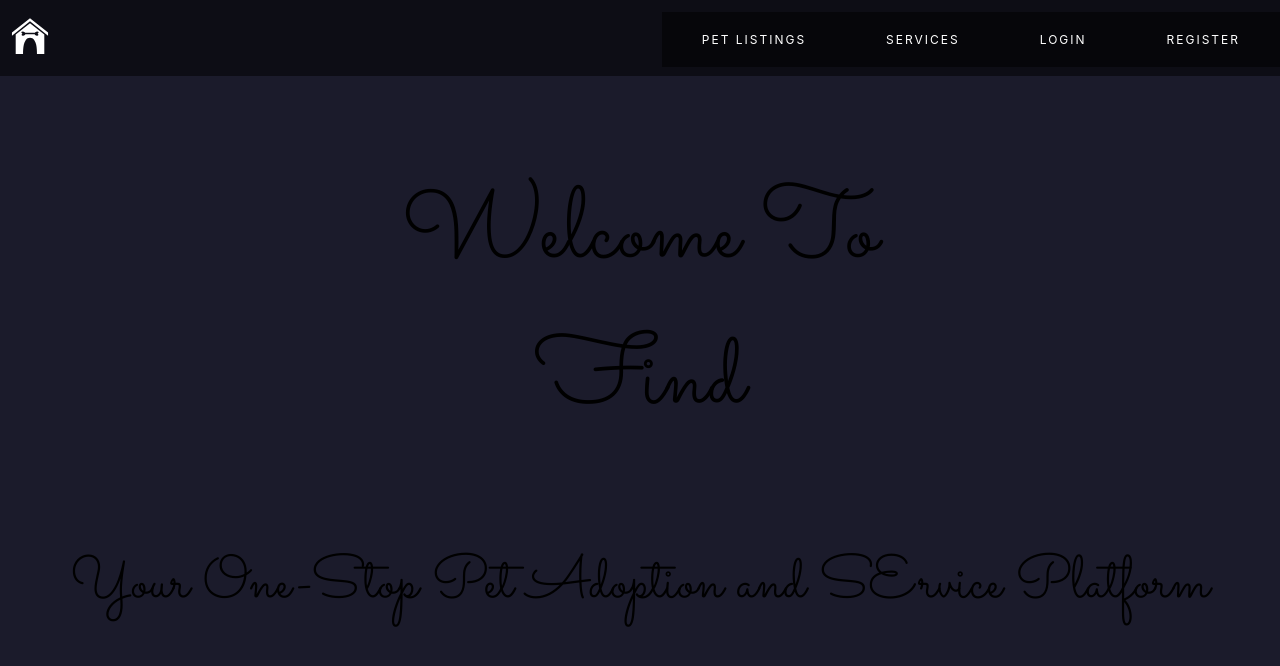
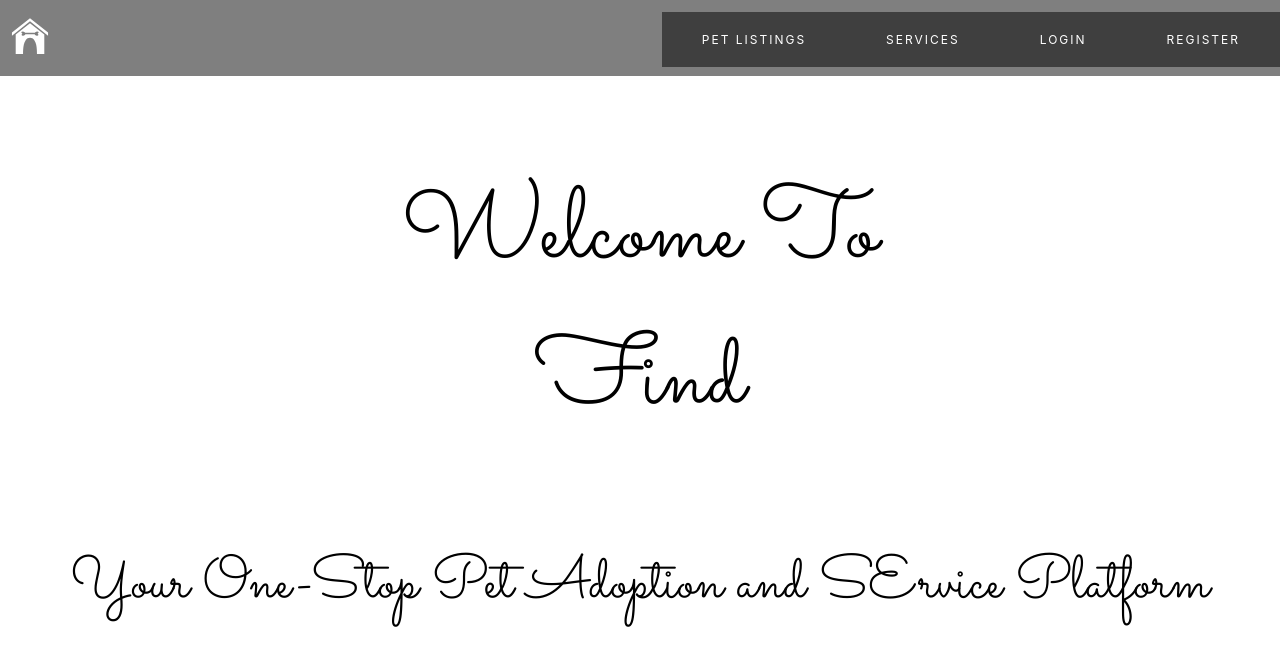
Before and after one commit to wonke2/Find-A-Pet, a React (Create React App) app: page / in a window 1280 px wide. Shown: the top 666 px of the page. Built offline with nearby package versions, Linux system fonts and the light colour scheme.

Commit message:
changed background color

```diff
--- a/src/styles/App.css
+++ b/src/styles/App.css
@@ -36,7 +36,3 @@
     transform: rotate(360deg);
   }
 }
-
-body{
-    background:#1b1b2b;
-}
```
